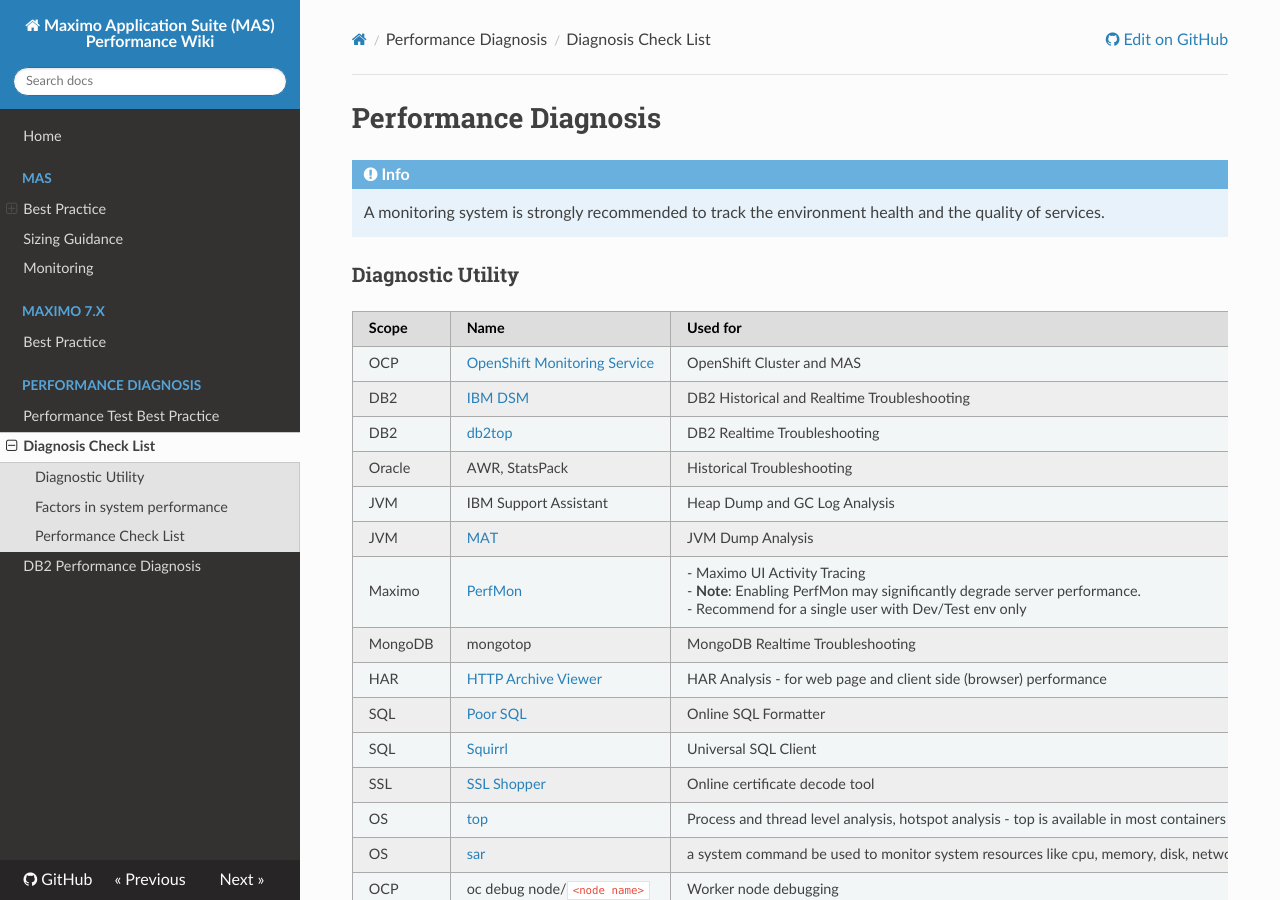
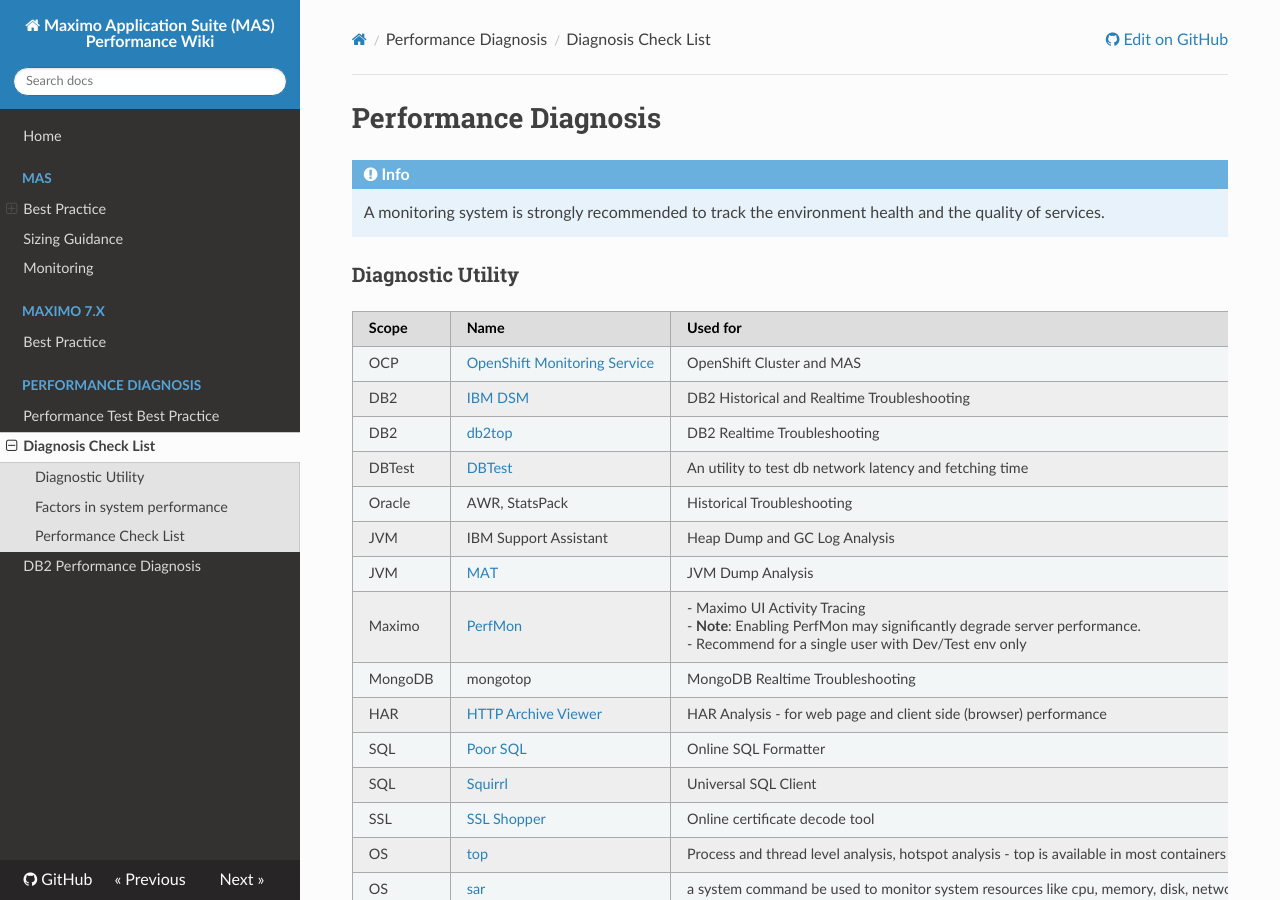
Before and after one commit to ibm-mas/mas-performance, an MkDocs documentation site: the page built from docs/pd/checklist.md, in a window 1280 px wide and 900 px high. Built offline with MkDocs 1.6.1, drawn with Linux system fonts in a browser that asks for light colours; nearby versions of some CDN libraries.

Commit message:
[patch] add DBTest Utility

```diff
--- a/docs/pd/checklist.md
+++ b/docs/pd/checklist.md
@@ -10,6 +10,7 @@
 |OCP | [OpenShift Monitoring Service](../mas/monitoring/guidance.md)  | OpenShift Cluster and MAS  |
 |DB2 | [IBM DSM](../pd/db2-performance-diagnosis.md#ibm-data-server-manager-ibm-dsm) | DB2 Historical and Realtime Troubleshooting|
 |DB2 | [db2top](../pd/db2-performance-diagnosis.md#db2top) | DB2 Realtime Troubleshooting|
+|DBTest| [DBTest](../pd/dbtest.md) | An utility to test db network latency and fetching time|
 |Oracle | AWR, StatsPack| Historical Troubleshooting |
 |JVM | IBM Support Assistant| Heap Dump and GC Log Analysis |
 |JVM | [MAT](http://wiki.eclipse.org/MemoryAnalyzer)| JVM Dump Analysis |
```
